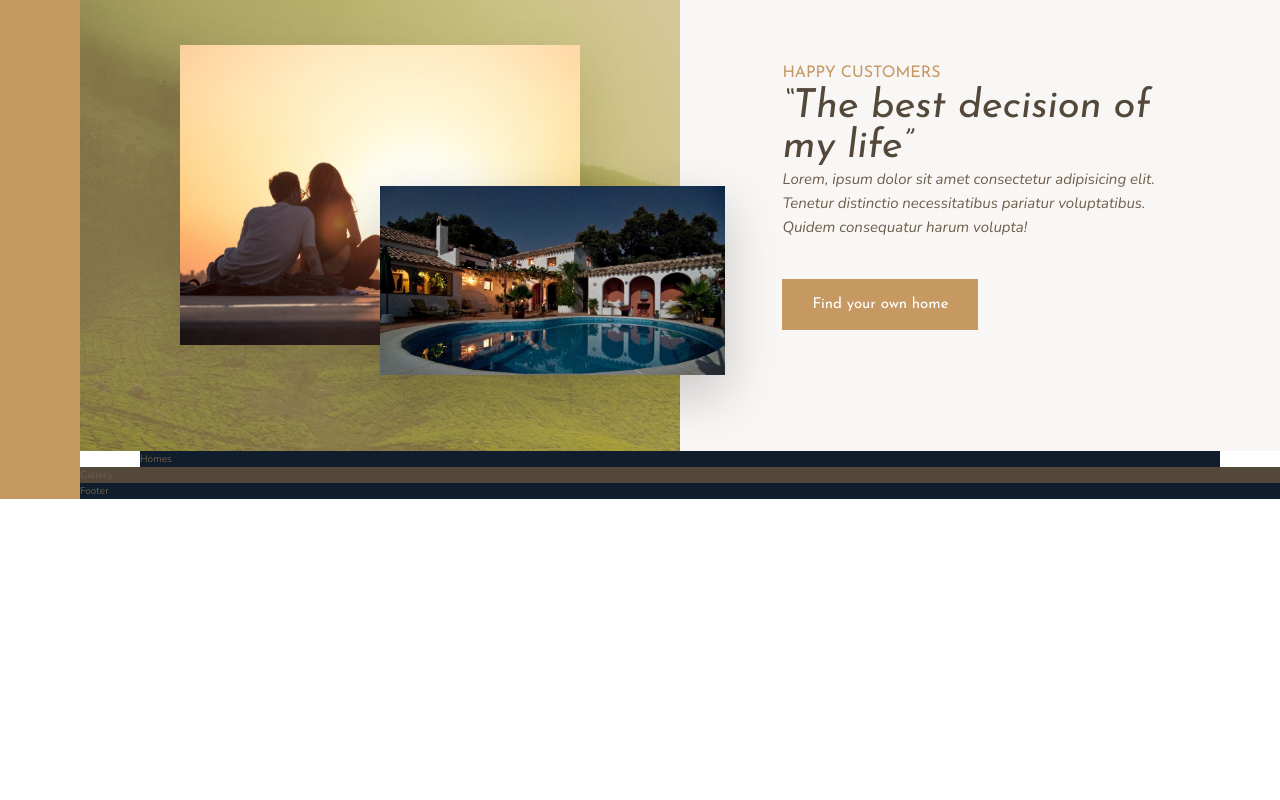
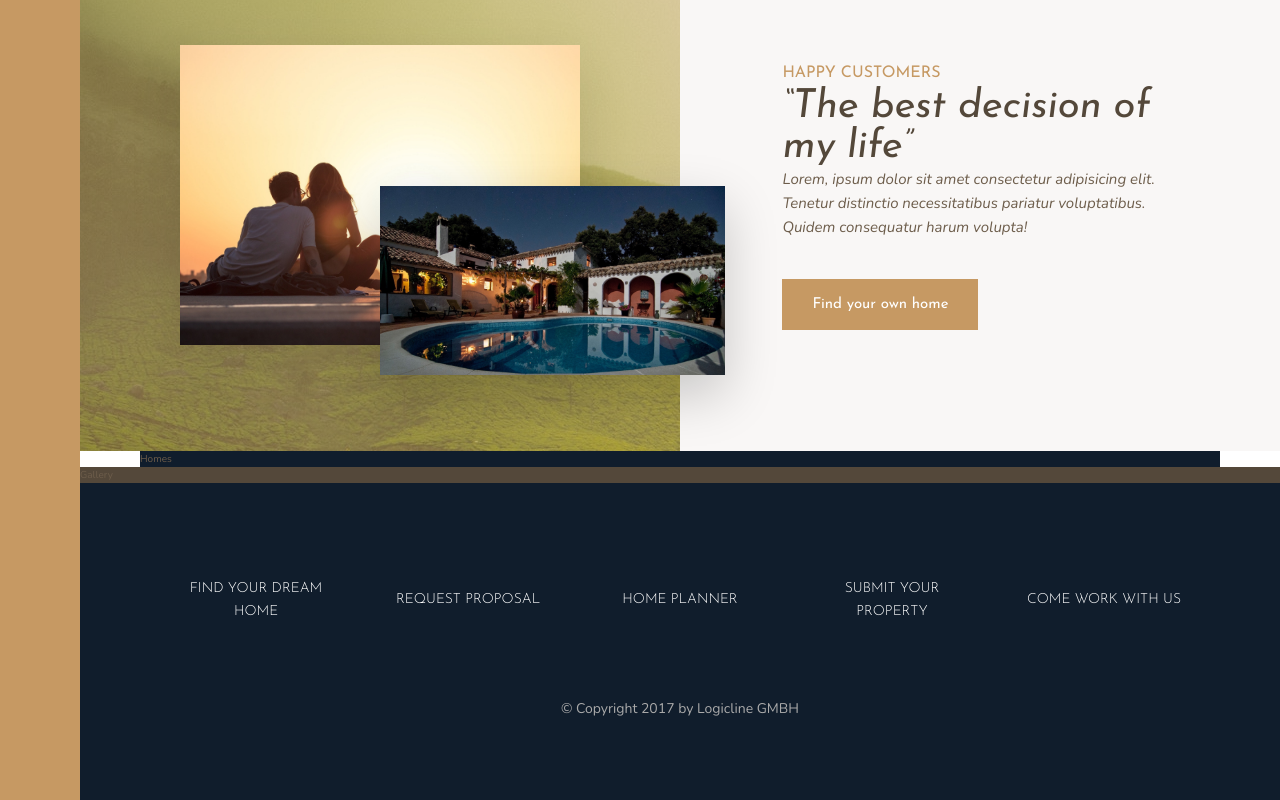
Before and after one commit to abhilashasokan/learning-css-grid, a website: page index.html in a window 1280 px wide. Shown: the part 1369-2169 px from the top of the page. Before the commit the page ends 1868 px from the top, so only its background shows below. Drawn offline with nearby package versions, Linux system fonts and the light colour scheme.

Commit message:
side bar, footer done

```diff
--- a/index.html
+++ b/index.html
@@ -15,7 +15,7 @@
 
 <body class="container">
     <div class="sidebar">
-        Sidebar.
+        <button class="nav-btn"></button>
     </div>
 
     <header class="header">
@@ -104,7 +104,18 @@
 
     <section class="gallery">Gallery</section>
 
-    <footer class="footer">Footer</footer>
+    <footer class="footer">
+        <ul class="nav">
+            <li class="nav__item"><a href="#" class="nav__link">Find your dream home</a></li>
+            <li class="nav__item"><a href="#" class="nav__link">Request Proposal</a></li>
+            <li class="nav__item"><a href="#" class="nav__link">Home planner</a></li>
+            <li class="nav__item"><a href="#" class="nav__link">Submit your property</a></li>
+            <li class="nav__item"><a href="#" class="nav__link">Come work with us</a></li>
+        </ul>
+        <p class="coptright">
+            &copy; Copyright 2017 by Logicline GMBH
+        </p>
+    </footer>
 
 </body>
 
--- a/sass/_footer.scss
+++ b/sass/_footer.scss
@@ -1,4 +1,42 @@
 .footer {
   background-color: $color-secondary;
   grid-column: full-start / full-end;
+  padding: 8rem;
 }
+
+.nav {
+  list-style: none;
+  display: grid;
+  grid-template-columns: repeat(auto-fit, minmax(15rem, 1fr));
+  grid-gap: 2rem;
+  align-items: center;
+
+  &__link:link,
+  &__link:visited {
+    font-size: 1.4rem;
+    color: #fff;
+    text-decoration: none;
+    font-family: $font-display;
+    text-transform: uppercase;
+    text-align: center;
+
+    padding: 1.5rem;
+    display: block;
+    transition: all 0.2s;
+  }
+
+  &__link:hover,
+  &__link:active {
+    background-color: rgba(#fff, 0.05);
+    transform: translateY(-3px);
+  }
+}
+
+.coptright {
+  font-size: 1.4rem;
+  color: $color-grey-light-2;
+  margin-top: 6rem;
+  text-align: center;
+  margin-right: auto;
+  margin-left: auto;
+}
--- a/sass/_sidebar.scss
+++ b/sass/_sidebar.scss
@@ -2,4 +2,32 @@
   background-color: $color-primary;
   grid-column: sidebar-start / sidebar-end;
   grid-row: 1 / -1;
+
+  display: flex;
+  justify-content: center;
 }
+
+.nav-btn {
+  border: none;
+  border-radius: 0;
+  background-color: #fff;
+  height: 2px;
+  width: 4.5rem;
+  margin-top: 4rem;
+
+  &::before,
+  &::after {
+    background-color: #fff;
+    height: 2px;
+    width: 4.5rem;
+    content: "";
+    display: block;
+  }
+
+  &::before {
+    transform: translateY(-1.5rem);
+  }
+  &::after {
+    transform: translateY(1.3rem);
+  }
+}
```
Also changed, not shown: css/style.css.
